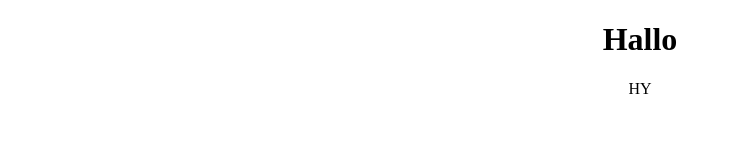
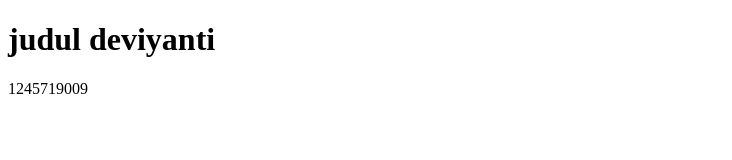
Before and after one commit to deviyntistjpto/1245719009., a plain HTML site: page index.html in a window 1280 px wide. Shown: the whole page, without its empty margins (0-732 px from the left). Drawn offline with Linux system fonts and the light colour scheme.

Commit message:
Update index.html

```diff
--- a/index.html
+++ b/index.html
@@ -3,13 +3,11 @@
 <head>
 	<meta charsete="utf-8" />
 	<meta name="viewport" content="initial-scale=1.0,user-scalable=no,maxsimum-scale=1,width=device-width">
-	<title>deviyanti</title>
+	<title>judul deviyanti</title>
 </head>
 
 <body>
-<center>
-	<h1>Hallo</h1>
-	<p>HY<p/>
-</center>
+	<h1>judul deviyanti</h1>
+	<p>1245719009<p/>
 </body>
 </html>
```
